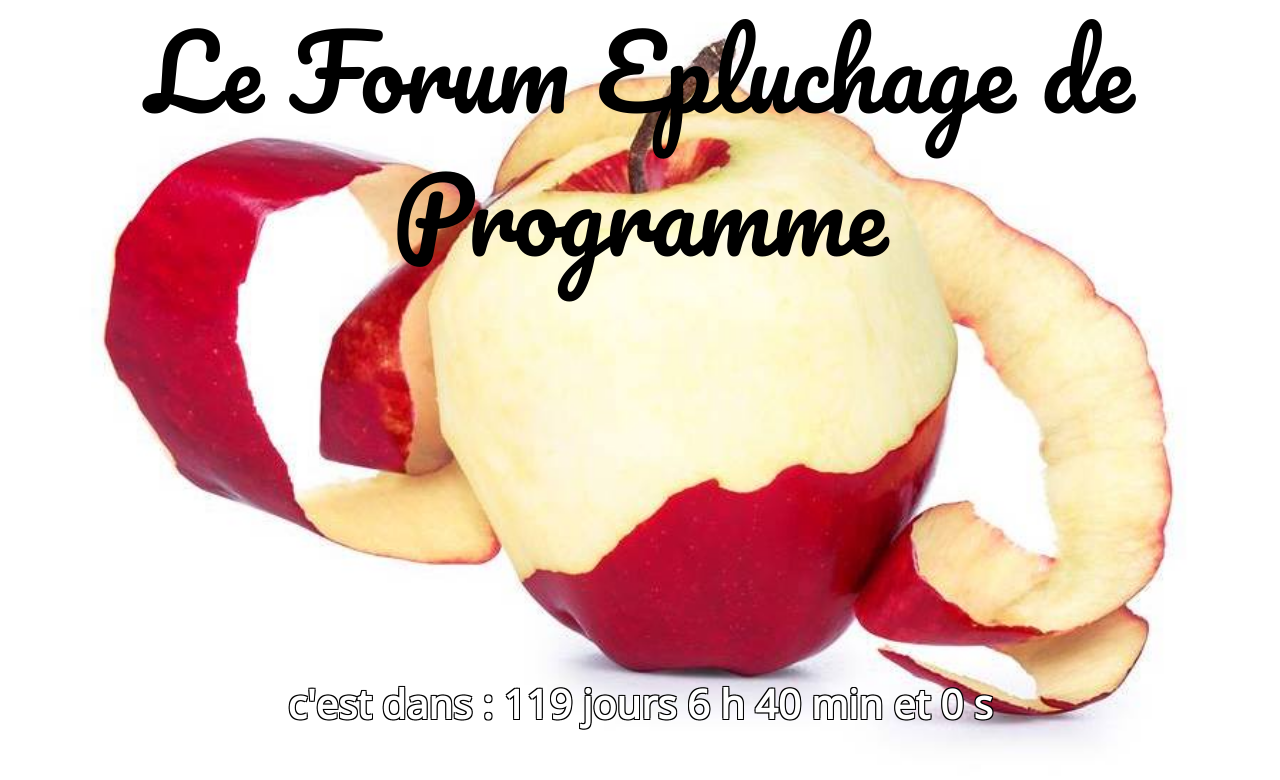
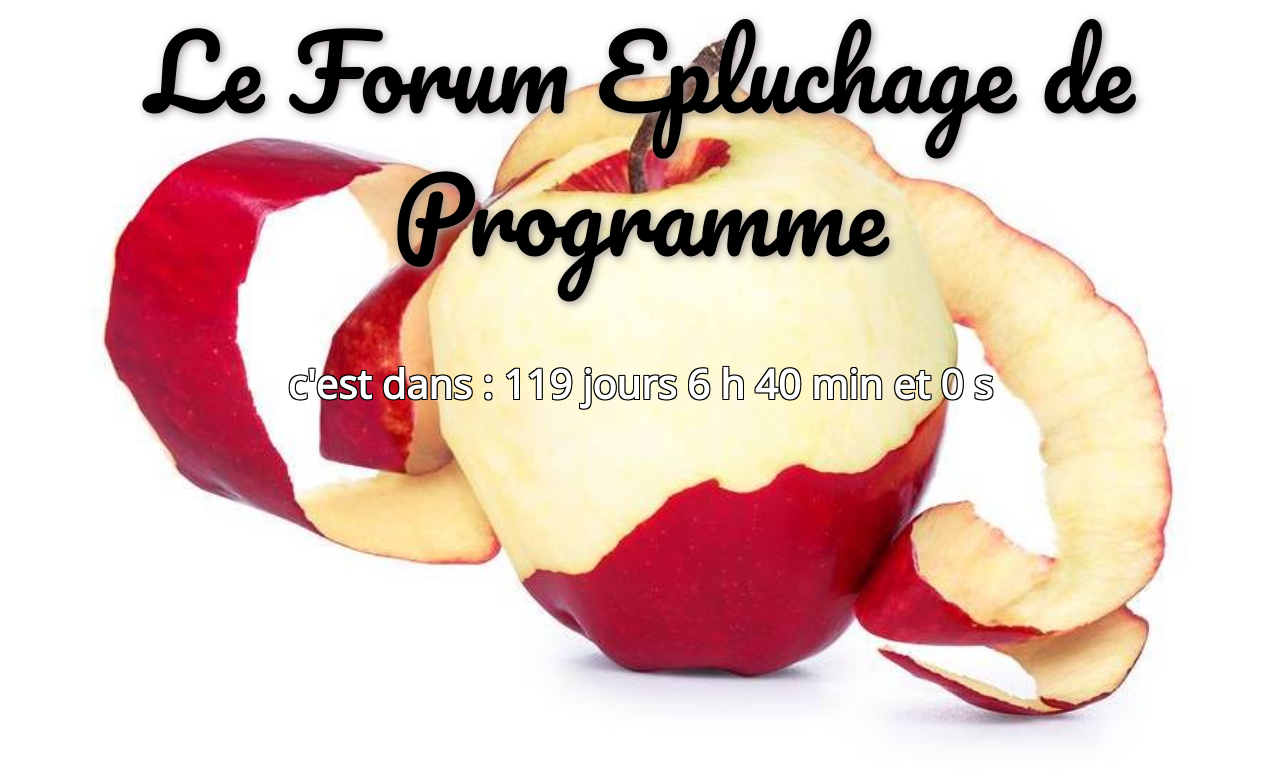
Before and after one commit to cdeboisset/compte-a-rebours, a plain HTML site: page index.html in a window 1280 px wide. Drawn offline with nearby package versions, Linux system fonts and the light colour scheme.

Commit message:
modification texte

```diff
--- a/index.css
+++ b/index.css
@@ -11,7 +11,7 @@ background-repeat: no-repeat;
 		text-align: center;
 		font font-weight: bold;
 		font-family: 'Pacifico', cursive;
-		text-shadow: 10%;
+		text-shadow: 2px 2px 8px #9E9696;
 		}
 
 
@@ -27,5 +27,4 @@ background-repeat: no-repeat;
 
 #block-compte-rebours{ padding-right: auto;
 						padding-left: auto;
-						padding-top: 25%;
 						text-shadow: #000000 1px 1px, #000000 -1px 1px, #000000 -1px -1px, #000000 1px -1px;}
```
